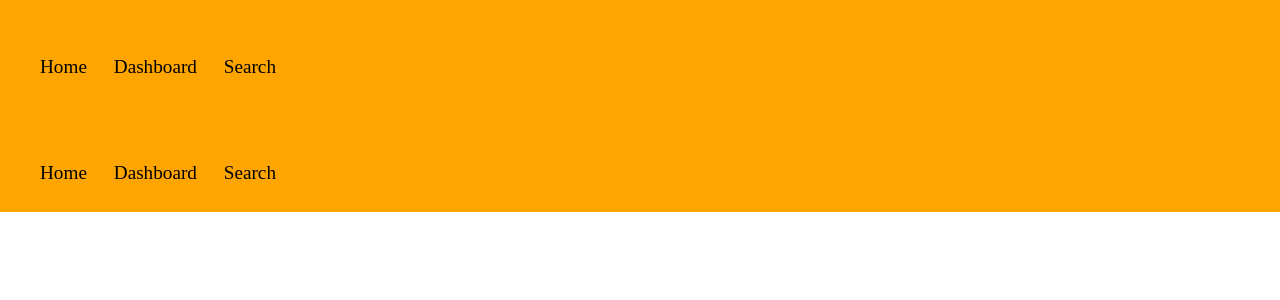
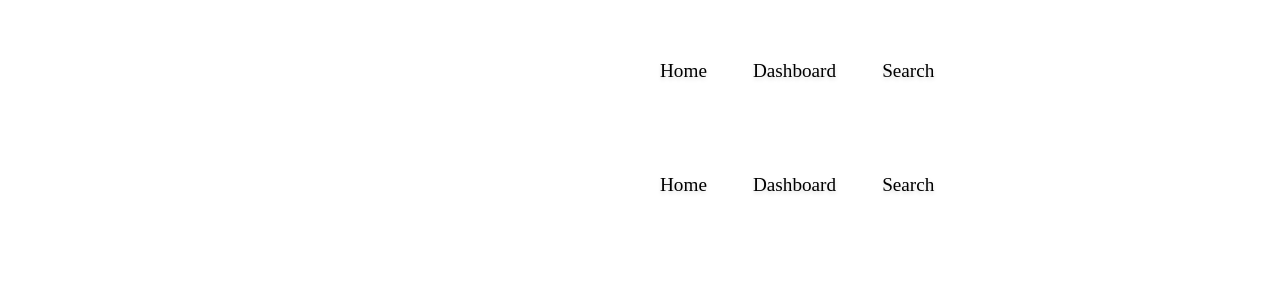
Before and after one commit to plaetzaw/GameBargins-Client, a Next.js app: page /components/molecules/Navbar in a window 1280 px wide. Shown: the top 300 px of the page. Built offline with nearby package versions, Linux system fonts and the light colour scheme.

Commit message:
Mobile menu works

```diff
--- a/pages/components/molecules/Navbar.js
+++ b/pages/components/molecules/Navbar.js
@@ -1,4 +1,3 @@
-import Link from 'next/link'
 import { useRouter } from 'next/router'
 import React, { useContext, useState } from 'react'
 import { UserContext } from '../organisms/UserContext'
@@ -12,13 +11,15 @@ const NavBarPlacement = styled.div`
   flex-direction: row;
   height: ${props => props.open ? '100vh' : 'auto'};
   width: ${props => props.open ? '100%' : 'auto'};
-  background-color: ${props => props.open ? 'red' : 'orange'}
+  // background-color: ${props => props.open ? 'red' : 'orange'}
 
 `
 const Nav = styled.ul`
   width: 100%;
   padding-top: 1em;
-  display: ${props => props.open ? 'block' : 'none'};
+  display: ${props => props.open ? 'flex' : 'none'};
+  flex-direction: column;
+  align-items: center;
   @media(min-width: 801px){
     display: block;
     margin-top:1.8em;
@@ -26,13 +27,14 @@ const Nav = styled.ul`
 
 `
 const NavItem = styled.li`
-  display: block;
-
-  padding: .6em 0;
+  cursor: pointer;
+  padding: .8em 0;
+  padding-right: 1em;
   margin: 0 auto;
   width: 80%;
   font-size:1.8em;
-  // text-shadow: 0 2px 4px rgba(0,0,0,0.15);
+  text-align: center;
+  text-shadow: 0 2px 4px rgba(0,0,0,0.15);
   @media(min-width: 801px){
     margin-right:1.4em;
     float:left;
@@ -50,7 +52,6 @@ const Welcome = styled.div`
 
 const Savings = styled(Welcome)`
   display: flex;
-
 `
 
 const LogoutBtn = styled.button`
@@ -60,18 +61,15 @@ const LogoutBtn = styled.button`
   width: 60px;
 `
 
-// const IntroWrapper = styled.div`
-//   display: flex;
-//   flex-direction: row;
-//   align-items: center;
-// `
+const IntroWrapper = styled.div`
+display: ${props => props.open ? 'flex' : 'none'};
+width: ${props => props.open ? 'auto' : '100%'};
 
-// const NavWrapper = styled.div`
-//   width: 100%;
-//   display: flex;
-//   flex-direction: column;
-//   justify-content: center;
-// `
+  // width: 100%;
+  display: flex;
+  flex-direction: row;
+  justify-content: flex-end;
+  `
 
 const HamburgerWrapper = styled.div`
   // margin: 2em .8em 0 0;
@@ -79,7 +77,6 @@ const HamburgerWrapper = styled.div`
   @media(min-width: 801px) {
       display: none;
   }
-
 `
 
 const Navbar = () => {
@@ -89,7 +86,7 @@ const Navbar = () => {
 
   const PageNavigation = (props) => {
     setMobileOpen(false)
-    router.push(props.href)
+    router.push(props)
   }
 
   const Logout = () => {
@@ -101,16 +98,18 @@ const Navbar = () => {
     <NavBarPlacement open={mobileOpen}>
       {mobileOpen === false && <HamburgerWrapper onClick={() => { setMobileOpen(!mobileOpen) }}><Hamburger /></HamburgerWrapper>}
       {mobileOpen && <HamburgerWrapper onClick={() => { setMobileOpen(!mobileOpen) }}><Close /> </HamburgerWrapper>}
+      <IntroWrapper open={mobileOpen}>
+        {user && (mobileOpen === false) && <Welcome><div>Welcome {user.username}!</div></Welcome>}
+        {user && (mobileOpen === false) && <Savings><div>Your Savings: ${user.savings}!</div></Savings>}
+      </IntroWrapper>
+
       <Nav open={mobileOpen}>
-        {/* <IntroWrapper> */}
-        {/* {user && <Welcome><div>Welcome {user.username}!</div></Welcome>} */}
-        {/* {user && <Savings><div>Your Savings: ${user.savings}!</div></Savings>} */}
-        {/* </IntroWrapper> */}
+
         {/* <NavWrapper> */}
-        <NavItem><Link href='/'>Home</Link></NavItem>
-        <NavItem><Link href='/dashboard'>Dashboard</Link></NavItem>
-        <NavItem><Link href='/search'>Search</Link></NavItem>
-        {user && <NavItem><Link href='/favorites'>Favorites</Link></NavItem>}
+        <NavItem href='/' onClick={() => { PageNavigation('/') }}>Home</NavItem>
+        <NavItem href='/dashboard' onClick={() => { PageNavigation('/dashboard') }}>Dashboard</NavItem>
+        <NavItem href='/search' onClick={() => { PageNavigation('/search') }}>Search</NavItem>
+        {user && <NavItem href='/favorites' onClick={() => { PageNavigation('/favorites') }}>Favorites</NavItem>}
         {user && <NavItem><LogoutBtn onClick={() => { Logout() }}>Logout</LogoutBtn></NavItem>}
         {/* </NavWrapper> */}
       </Nav>
```
Also changed, not shown: pages/components/organisms/Alerts.js (+15 -5 lines).
